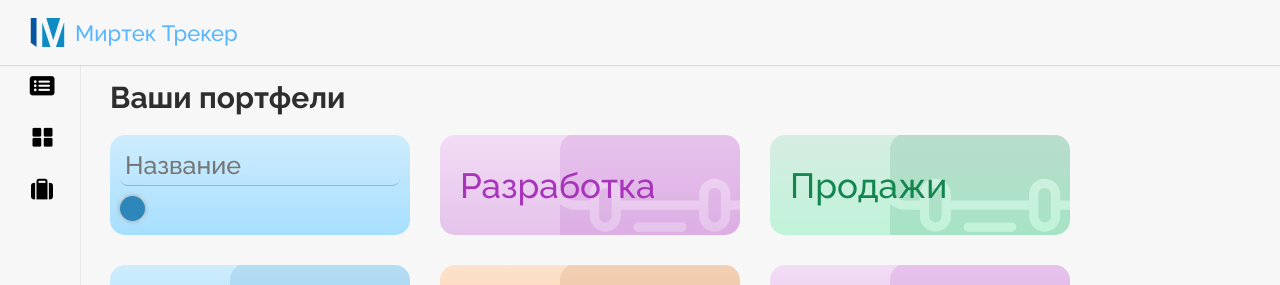
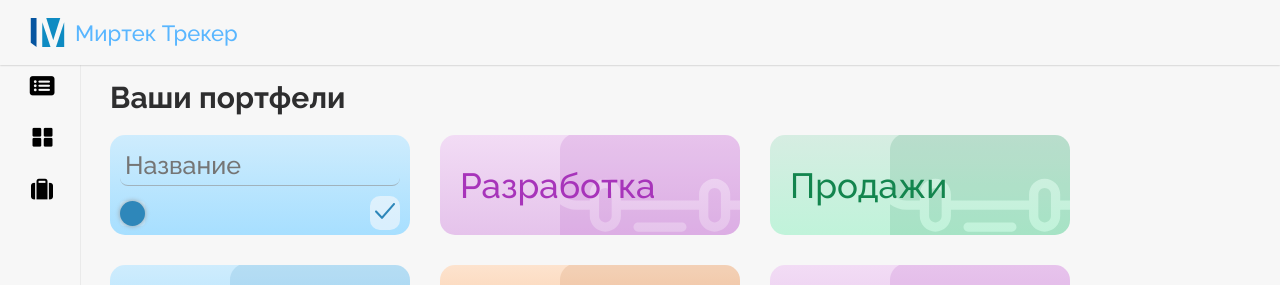
Before and after one commit to IliaGurelev/MirTecTracker, a Vue app: page /briefcase in a window 1280 px wide. Both pictures are taken after a click on the element 260 px from the left and 185 px from the top of the page. Shown: the top 285 px of the page. Built offline with nearby package versions, Linux system fonts and the light colour scheme.

Commit message:
Добавление портфеля в стейт

```diff
--- a/src/components/Briefcase/BriefcaseAddCard.vue
+++ b/src/components/Briefcase/BriefcaseAddCard.vue
@@ -6,22 +6,44 @@
   >
     <i class="add-card__icon fa-solid fa-plus"></i>
   </div>
-  <section
-    v-else-if="isAcive"
-    class="briefcase-card"
-    :class="'briefcase-card--' + currentColor"
-  >
-    <input type="text" class="briefcase-card__name" placeholder="Название" />
-    <ColorPicker class="briefcase-card__color" @clickColor="switchColor"/>
-  </section>
+  <form v-else-if="isAcive" action="" @submit.prevent="switchIsActive(), $emit('submitForm', briefcaseData)">
+    <section
+      class="briefcase"
+      :class="'briefcase--' + currentColor"
+    >
+      <input
+        type="text"
+        class="briefcase__name"
+        placeholder="Название"
+        required
+        v-model="nameBriefcase"
+      />
+      <div class="briefcase__wrapper">
+        <ColorPicker
+          class="briefcase__color"
+          @clickColor="switchColor"
+        />
+        <button
+          type="submit"
+          class="briefcase__button"
+        >
+          <CompleteIcon class="briefcase__button-icon" />
+        </button>
+      </div>
+    </section>
+  </form>
 </template>
 
 <script setup>
-  import {ref} from 'vue';
+  import {ref, computed} from 'vue';
   import ColorPicker from '@/components/UI/ColorPicker.vue';
+  import CompleteIcon from '@/assets/CompleteIcon.vue';
 
   const isAcive = ref(false);
   const currentColor = ref('blue');
+  const nameBriefcase = defineModel();
+
+  const briefcaseData = computed(() => {return{name: nameBriefcase.value, color: currentColor.value}})
 
   const switchIsActive = () => {
     isAcive.value = !isAcive.value;
@@ -55,7 +77,7 @@
     }
   }
 
-  .briefcase-card {
+  .briefcase {
 		position: relative;
 		display: flex;
     flex-direction: column;
@@ -95,11 +117,27 @@
       filter: opacity(15%);
     }
 
+    &__wrapper {
+      display: flex;
+      justify-content: space-between;
+      align-items: center
+    }
+
+    &__button {
+      background-color: #fffcfc8e;
+      border: none;
+      border-radius: 10px;
+      padding: 5px;
+      transition: background-color 0.3s;
+      cursor: pointer;
+    }
+
     &--blue {
       background: linear-gradient(to bottom, var(--tag-1), var(--tag-1-light-dark));
 
-      .briefcase-card__name  {
+      .briefcase__name, .briefcase__button-icon  {
         color: var(--tag-1-text);
+        fill: var(--tag-1-text);
       }
     }
 
@@ -107,24 +145,27 @@
     &--green {
       background: linear-gradient(to bottom, var(--tag-2), var(--tag-2-light-dark));
 
-      .briefcase-card__name  {
+      .briefcase__name, .briefcase__button-icon  {
         color: var(--tag-2-text);
+        fill: var(--tag-2-text);
       }
     }
 
     &--purple {
       background: linear-gradient(to bottom, var(--tag-4), var(--tag-4-light-dark));
 
-      .briefcase-card__name  {
+      .briefcase__name, .briefcase__button-icon  {
         color: var(--tag-4-text);
+        fill: var(--tag-4-text);
       }
     }
 
     &--orange {
 		  background: linear-gradient(to bottom, var(--tag-5), var(--tag-5-light-dark));
 
-      .briefcase-card__name  {
+      .briefcase__name, .briefcase__button-icon  {
         color: var(--tag-5-text);
+        fill: var(--tag-5-text);
       }
     }
   }
--- a/src/components/Briefcase/BriefcaseCardList.vue
+++ b/src/components/Briefcase/BriefcaseCardList.vue
@@ -1,7 +1,7 @@
 <template>
   <ul class="briefcase__list">
     <li>
-      <BriefcaseAddCard />
+      <slot></slot>
     </li>
     <li
       class="briefcase__item"
@@ -18,7 +18,6 @@
 
 <script setup>
   import BriefcaseCard from './BriefcaseCard.vue';
-  import BriefcaseAddCard from './BriefcaseAddCard.vue';
 
   const props = defineProps({
     briefcases: {
--- a/src/components/Tasks/DetailTaskList.vue
+++ b/src/components/Tasks/DetailTaskList.vue
@@ -4,7 +4,7 @@
       <li v-if="props.tasksList.length === 0">
         <div class="task-list__message">
           <p class="task-list__text">Задач нету, скорее добавьте
-            <a class="task-list__link" href="#dashbord">здесь</a>
+            <RouterLink class="task-list__link" :to="{name: 'Dashboard'}">здесь</RouterLink>
           </p>
         </div>
       </li>
--- a/src/components/UI/ColorPicker.vue
+++ b/src/components/UI/ColorPicker.vue
@@ -1,12 +1,9 @@
 <template>
   <div class="selector" @click.stop="toggleDropdown">
-    <div
-      v-if="!dropdownVisible"
-      class="selector__option"
-    >
-      <div class="selector__circle" :class="'selector__circle--' + selectedColor"></div>
+    <div class="selector__option">
+      <div  v-if="!dropdownVisible" class="selector__circle" :class="'selector__circle--' + selectedColor"></div>
     </div>
-    <ul v-else-if="dropdownVisible" class="selector__options">
+    <ul v-if="dropdownVisible" class="selector__options">
       <li
         v-for="color in colors"
         :key="color"
@@ -41,6 +38,7 @@
   .selector {
     position: relative;
     width: 25px;
+    height: 25px;
     border-radius: 4px;
     cursor: pointer;
     user-select: none;
--- a/src/constants/status.js
+++ b/src/constants/status.js
@@ -3,5 +3,4 @@ const statusTaskConst = {
   work: 'В работе',
   close: 'Закрыт',
 }
-
 export default statusTaskConst;
--- a/src/store.js
+++ b/src/store.js
@@ -34,5 +34,9 @@ export const useMainStore = defineStore('main', {
     removeDiaryTaskById(id) {
       this.diary = this.diary.filter((task) => task.id !== id)
     },
+
+    addBriefcase(briefcase) {
+      this.briefcases.push(briefcase);
+    }
   },
 });
--- a/src/views/BriefcasePage.vue
+++ b/src/views/BriefcasePage.vue
@@ -6,7 +6,11 @@
 			<BriefcaseCardList
 			 :briefcases="briefcases"
 			 @clickCard="clickBriefcase"
-			/>
+			>
+				<BriefcaseAddCard
+					@submitForm="addBriefcase"
+				/>
+			</BriefcaseCardList>
 		</section>
 	</main>
 		<SidebarForContent
@@ -41,8 +45,8 @@
 	import SidebarForContent from '@/components/Sidebar/SidebarForContent.vue';
 	import ProgressBar from '@/components/UI/ProgressBar.vue';
 	import TaskBriefcase from '@/components/Tasks/TaskBriefcase.vue';
+	import DetailTaskList from '@/components/Tasks/DetailTaskList.vue';
 	import BriefcaseAddCard from '@/components/Briefcase/BriefcaseAddCard.vue';
-	import DetailTaskList from '@/components/Tasks/DetailTaskList.vue';
 
 	const store = useMainStore();
 
@@ -71,6 +75,10 @@
 		if(event.key === 'Escape') {
 			switchShowSideBar(false);
 		}
+	}
+
+	const addBriefcase = (briefcase) => {
+		store.addBriefcase(briefcase);
 	}
 
 	onMounted(() => {
```
Also changed, not shown: src/components/Tasks/TaskStatus.vue (line endings or trailing spaces).
